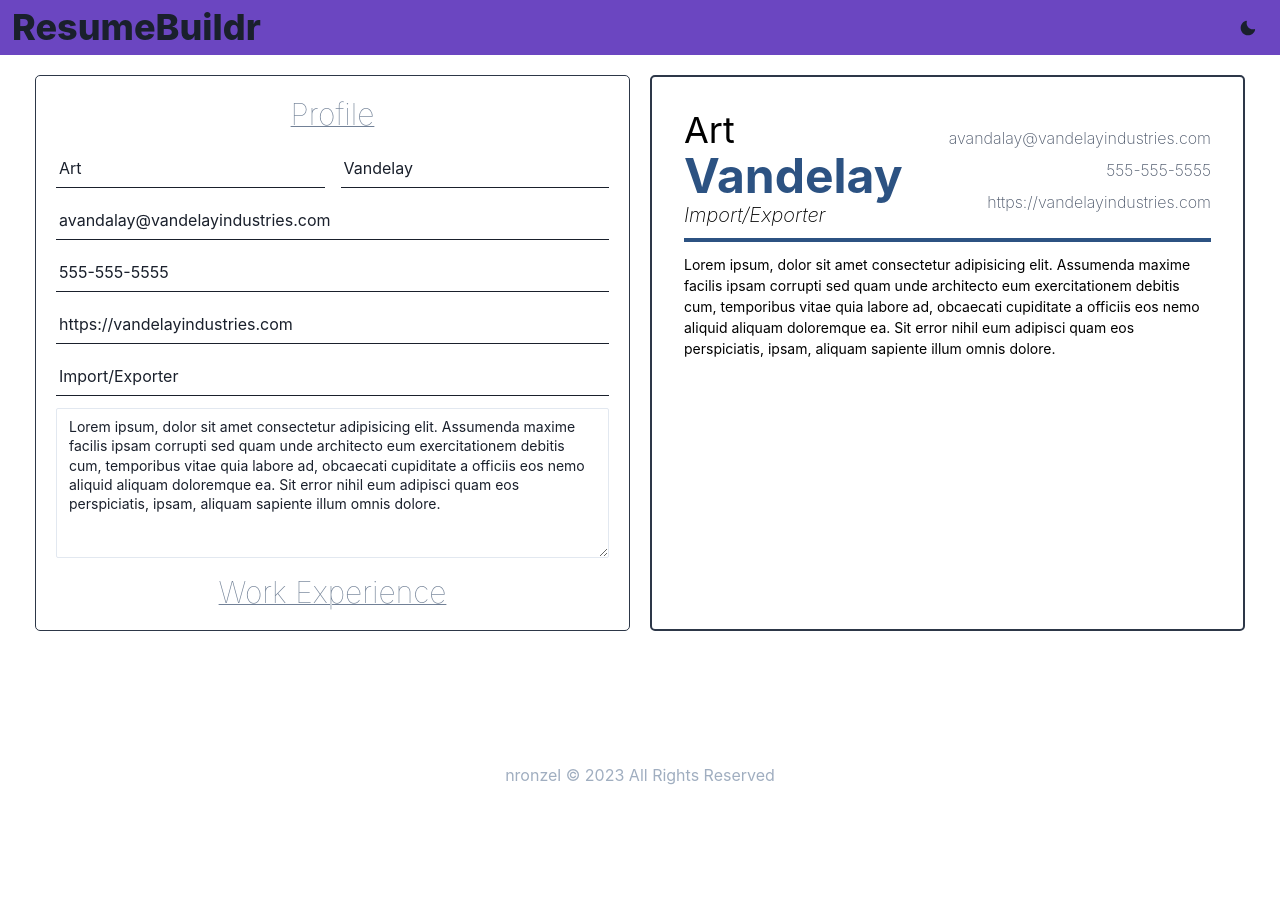
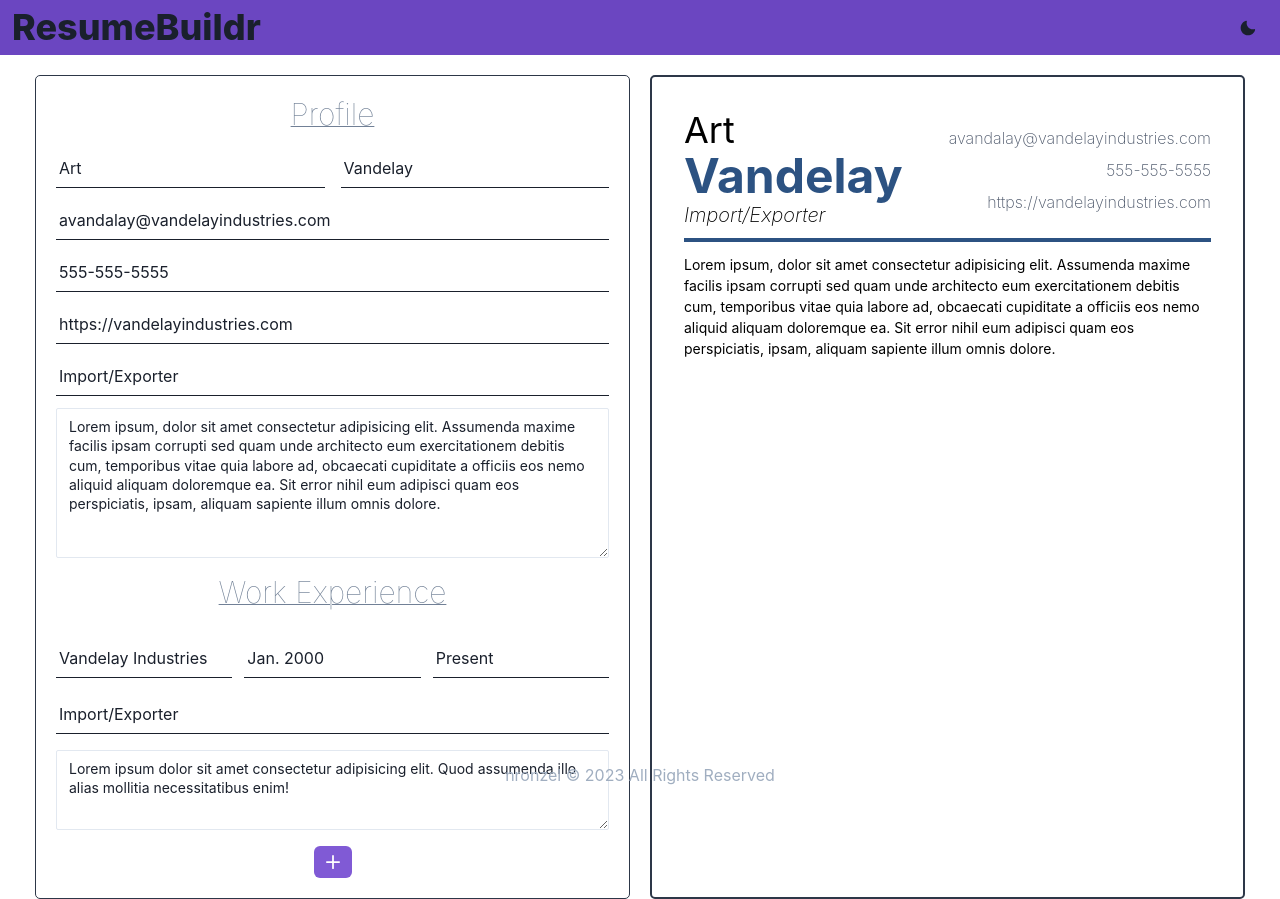
Before and after one commit to nronzel/resume-maker, a React (Vite) app: page / in a window 1280 px wide. Before the commit the page ends 800 px from the top, so only its background shows below. Built offline with nearby package versions, Linux system fonts and the light colour scheme.

Commit message:
able to add & remove work experience

```diff
--- a/src/components/MainSection.jsx
+++ b/src/components/MainSection.jsx
@@ -17,10 +17,20 @@ export class MainSection extends Component {
         description:
           "Lorem ipsum, dolor sit amet consectetur adipisicing elit. Assumenda maxime facilis ipsam corrupti sed quam unde architecto eum exercitationem debitis cum, temporibus vitae quia labore ad, obcaecati cupiditate a officiis eos nemo aliquid aliquam doloremque ea. Sit error nihil eum adipisci quam eos perspiciatis, ipsam, aliquam sapiente illum omnis dolore.",
       },
+      workExperience: [
+        {
+          companyName: "Vandelay Industries",
+          start: "Jan 2000",
+          end: "Present",
+          jobTitle: "Import/Exporter",
+          jobDescription:
+            "Lorem ipsum dolor sit amet consectetur adipisicing elit. Iste porro dolorem quis. Corrupti, minima accusantium",
+        },
+      ],
     };
   }
 
-  handleInputChange = (e) => {
+  handleProfileInputChange = (e) => {
     const { name, value } = e.target;
     this.setState((prevState) => ({
       profile: {
@@ -33,9 +43,13 @@ export class MainSection extends Component {
   render() {
     const { firstName, lastName, email, phone, link, title, description } =
       this.state.profile;
+
     return (
       <Flex justifyContent="center" gap={5}>
-        <ResumeForm handleChange={this.handleInputChange} />
+        <ResumeForm
+          handleChange={this.handleProfileInputChange}
+          addExperience={this.handleAddExperience}
+        />
         <ResumePreview
           firstName={firstName}
           lastName={lastName}
@@ -44,6 +58,7 @@ export class MainSection extends Component {
           link={link}
           title={title}
           description={description}
+          workExperience={this.state.workExperience}
         />
       </Flex>
     );
--- a/src/components/ResumeForm.jsx
+++ b/src/components/ResumeForm.jsx
@@ -1,13 +1,59 @@
-import { Flex } from "@chakra-ui/react";
+import { Flex, Heading } from "@chakra-ui/react";
 import React, { Component } from "react";
 import MainInfoSection from "./MainInfoSection";
 import WorkExperience from "./WorkExperience";
 
-export class ResumeForm extends Component {
+class ResumeForm extends Component {
   constructor(props) {
     super(props);
+
+    this.state = {
+      numWorkExperiences: 1,
+      workExperienceData: [
+        {
+          companyName: "",
+          start: "",
+          end: "",
+          jobTitle: "",
+          jobDescription: "",
+        },
+      ],
+    };
   }
+
+  handleWorkExperienceChange = (index, name, value) => {
+    this.setState((prevState) => {
+      const workExperienceData = [...prevState.workExperienceData];
+      workExperienceData[index][name] = value;
+      return { workExperienceData };
+    });
+  };
+
+  addWorkExperience = () => {
+    this.setState((prevState) => ({
+      numWorkExperiences: prevState.numWorkExperiences + 1,
+      workExperienceData: [
+        ...prevState.workExperienceData,
+        {
+          companyName: "",
+          start: "",
+          end: "",
+          jobTitle: "",
+          jobDescription: "",
+        },
+      ],
+    }));
+  };
+
+  removeWorkExperience = () => {
+    this.setState((prevState) => ({
+      numWorkExperiences: prevState.numWorkExperiences - 1,
+      workExperienceData: prevState.workExperienceData.slice(0, -1),
+    }));
+  };
+
   render() {
+    const { numWorkExperiences, workExperienceData } = this.state;
     return (
       <Flex
         direction="column"
@@ -20,7 +66,37 @@ export class ResumeForm extends Component {
         gap={4}
       >
         <MainInfoSection handleChange={this.props.handleChange} />
-        <WorkExperience />
+        <Heading
+          color="gray.500"
+          fontWeight="hairline"
+          size="lg"
+          textDecoration="underline"
+          textDecorationThickness="1px"
+          textAlign="center"
+          mb={3}
+        >
+          Work Experience
+        </Heading>
+        {workExperienceData.map((experience, index) => (
+          <WorkExperience
+            key={index}
+            numWorkExperiences={numWorkExperiences}
+            handleChange={(name, value) =>
+              this.handleWorkExperienceChange(index, name, value)
+            }
+            addExperience={this.addWorkExperience}
+            removeExperience={this.removeWorkExperience}
+            isLast={index === numWorkExperiences - 1}
+            showDeleteButton={
+              numWorkExperiences > 1 && index === numWorkExperiences - 1
+            }
+            companyName={experience.companyName}
+            start={experience.start}
+            end={experience.end}
+            jobTitle={experience.jobTitle}
+            jobDescription={experience.jobDescription}
+          />
+        ))}
         {/* <Education /> */}
         {/* <Projects /> */}
       </Flex>
--- a/src/components/WorkExperience.jsx
+++ b/src/components/WorkExperience.jsx
@@ -1,21 +1,138 @@
 import React, { Component } from "react";
-import { Heading } from "@chakra-ui/react";
+import {
+  HStack,
+  Button,
+  Flex,
+  Heading,
+  Input,
+  Textarea,
+  IconButton,
+} from "@chakra-ui/react";
+import { AddIcon, DeleteIcon } from "@chakra-ui/icons";
 
 export class WorkExperience extends Component {
   constructor(props) {
     super(props);
+
+    this.state = {
+      showDeleteButton: false,
+    };
   }
+
+  handleInputChange = (e) => {
+    const { name, value } = e.target;
+    this.props.handleChange(name, value);
+  };
+
+  handleAddExperience = () => {
+    this.props.addExperience();
+  };
+
+  handleRemoveExperience = () => {
+    this.props.removeExperience();
+  };
+
+  componentDidMount() {
+    const isLast = this.props.isLast;
+    const shouldShowRemoveButton = isLast && this.props.numWorkExperiences >= 2;
+    this.setState({
+      showDeleteButton: shouldShowRemoveButton,
+    });
+  }
+
+  componentDidUpdate(prevProps) {
+    if (
+      prevProps.isLast !== this.props.isLast ||
+      prevProps.numWorkExperiences !== this.props.numWorkExperiences
+    ) {
+      const isLast = this.props.isLast;
+      const shouldShowRemoveButton =
+        isLast && this.props.numWorkExperiences >= 2;
+      this.setState({
+        showDeleteButton: shouldShowRemoveButton,
+      });
+    }
+  }
+
   render() {
+    const isLast = this.props.isLast;
+
     return (
-      <Heading
-        color="gray.500"
-        fontWeight="hairline"
-        size="lg"
-        textDecoration="underline"
-        textDecorationThickness="1px"
-      >
-        Work Experience
-      </Heading>
+      <>
+        <Flex w="100%" gap={4} direction="column">
+          <Flex gap={3}>
+            <Input
+              defaultValue="Vandelay Industries"
+              borderBottom="1px solid"
+              p="3px"
+              variant="flushed"
+              onChange={this.handleInputChange}
+              name="companyName"
+              focusBorderColor="purple.400"
+              placeholder="company name"
+            ></Input>
+            <Input
+              defaultValue="Jan. 2000"
+              borderBottom="1px solid"
+              p="3px"
+              variant="flushed"
+              onChange={this.handleInputChange}
+              name="start"
+              focusBorderColor="purple.400"
+              placeholder="start date"
+            ></Input>
+            <Input
+              defaultValue="Present"
+              borderBottom="1px solid"
+              p="3px"
+              variant="flushed"
+              onChange={this.handleInputChange}
+              name="end"
+              focusBorderColor="purple.400"
+              placeholder="end date"
+            ></Input>
+          </Flex>
+          <Input
+            defaultValue="Import/Exporter"
+            borderBottom="1px solid"
+            p="3px"
+            variant="flushed"
+            onChange={this.handleInputChange}
+            name="jobTitle"
+            focusBorderColor="purple.400"
+            placeholder="job title"
+          ></Input>
+          <Textarea
+            defaultValue="Lorem ipsum dolor sit amet consectetur adipisicing elit. Quod assumenda illo alias mollitia necessitatibus enim!"
+            size="sm"
+            onChange={this.handleInputChange}
+            name="jobDescription"
+            focusBorderColor="purple.400"
+            placeholder="job description"
+          ></Textarea>
+        </Flex>
+        <HStack>
+          {isLast && (
+            <Button
+              colorScheme="purple"
+              size="sm"
+              onClick={this.props.addExperience}
+            >
+              <AddIcon />
+            </Button>
+          )}
+          {this.state.showDeleteButton && (
+            <Button
+              colorScheme="purple"
+              size="sm"
+              variant="ghost"
+              onClick={this.props.removeExperience}
+            >
+              <DeleteIcon />
+            </Button>
+          )}
+        </HStack>
+      </>
     );
   }
 }
```
